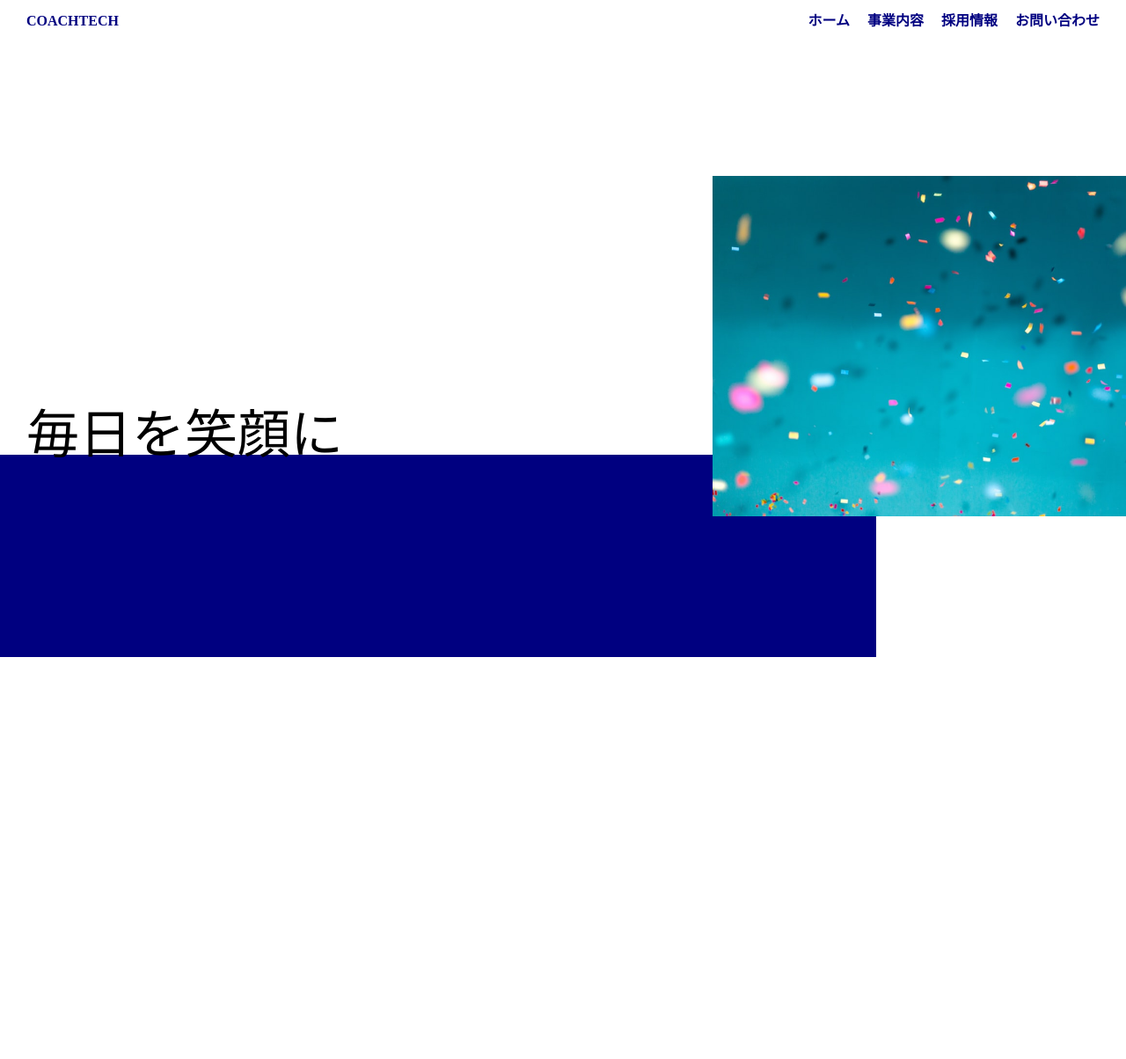
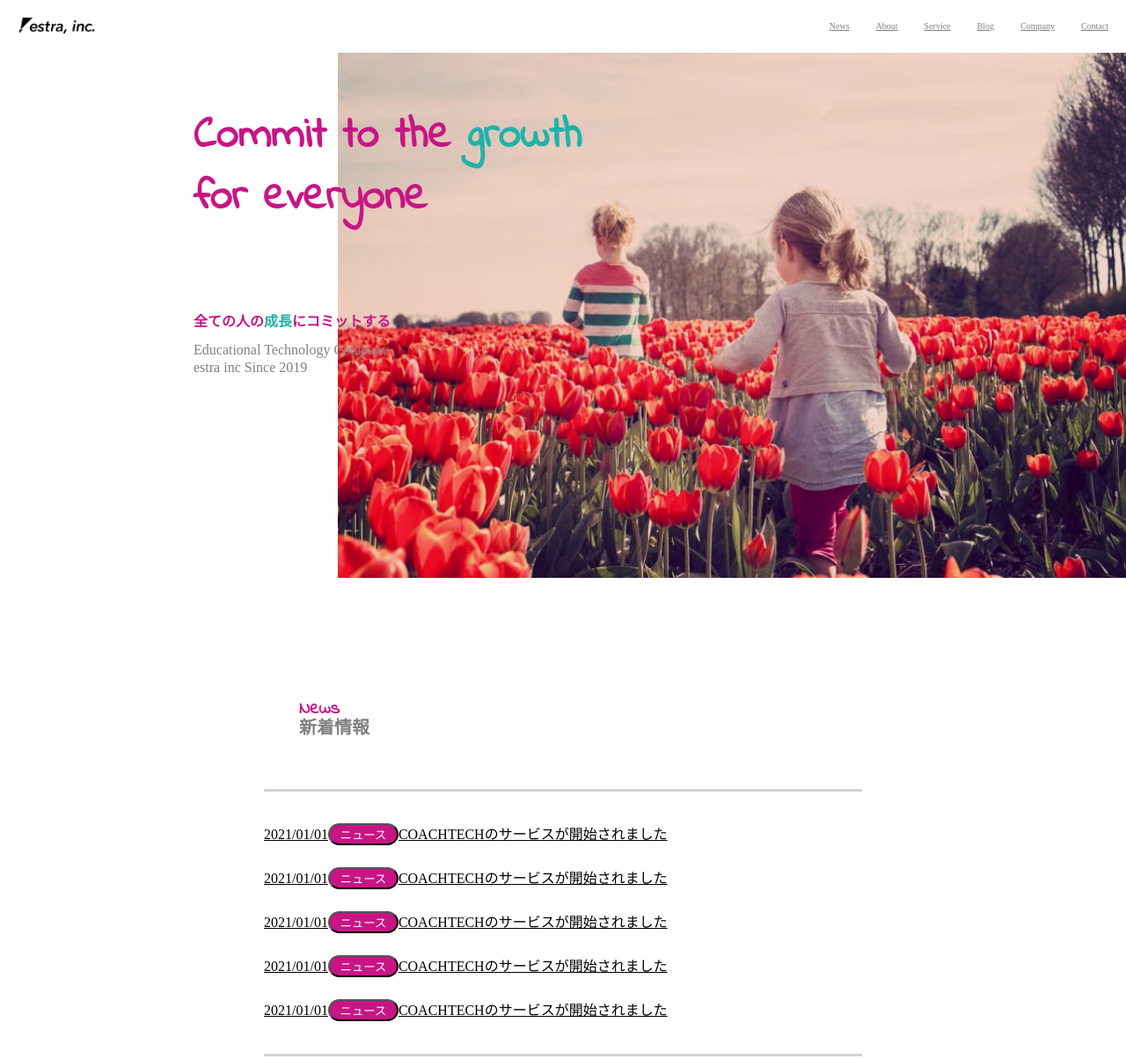
Before and after one commit to seiko112/20210514_okamura, a plain HTML site: page index.html in a window 1280 px wide. Shown: the whole page at 88% size. Before the commit the page ends 800 px from the top, so only its background shows below. Drawn offline with Linux system fonts and the light colour scheme.

Commit message:
first-commit

```diff
--- a/css/style.css
+++ b/css/style.css
@@ -1,51 +1,91 @@
- * {
- margin: 30px;
- padding: 0;
- color: #000080;
- font-weight: bold;
+
+a {
+  text-decoration: none;
+  color: inherit;
 }
-ul {
-  list-style:none;
+h1 img {
+  height: 20px;
 }
-div {
-  padding: 0 30px;
+.header {
+  display: flex;
+  justify-content: space-between;
+  align-items: center;
+  height: 20px;
+  padding: 20px 20px;
+  background-color: none;
+  color: grey;
 }
-.header__float {
-  overflow: hidden;
-  clear: both;
-  line-height: 48px;
+.header-nav-list {
+  display: flex;
+  font-size: 10px;
 }
-.header__float h1 {
-  float: left;
-}
-.header__float nav {
-  float: right;
-}
-.header__float nav ul li{
-  float: left;
-  margin-left: 20px;
+.header-nav-item:not(:last-child) {
+  margin-right: 30px;
 }
 .relative {
   position: relative;
 }
 .relative__img {
-  position: relative;
-  margin: 200px 0 0 750px;
-  display: flex;
-  width: 50%;
+  margin: 0 0 0 auto;
+  display: block;
+  width: 70%;
 }
-.absolute {
+span {
+  color: #20b2aa;
+}
+h2 ,
+h5 {
+  font-family: 'Indie Flower', cursive;
+}
+.abosolute {
   position: absolute;
-  top: 70%;
-  left: 0%;
-  font-size: 60px;
-  font-weight: normal;
-  color: black;
+  top: 10%;
+  color:#c71585;
+  font-size: 50px;
+  line-height: 70px;
+  left: 220px;
 }
-.item {
-  width: 80%;
-  height: 300px;
-  margin: -70px;
-  top: 50px;
-  background: #000080;
+h3 {
+  position: absolute;
+  top: 50%;
+  color: #c71585;
+  font-size: bold;
+  left: 220px;
 }
+h4 {
+  position: absolute;
+  top: 55%;
+  color: grey;
+  font-weight: lighter;
+  line-height: 20px;
+  left: 220px;
+}
+h5 {
+  color: #c71585;
+}
+.news {
+  margin: 100px 300px 0;
+  padding: 40px;
+  line-height: 20px;
+  font-size: 20px;
+  font-weight: bold;
+  color: grey;
+}
+.news_list {
+  margin: 20px 300px;
+  padding: 24px 0;
+  border-top: 3px solid #d3d3d3;
+  border-bottom: 3px solid #d3d3d3;
+}
+button {
+  width: 80px;
+  padding: 1px;
+  border-radius: 30px;
+  color: white;
+  background-color: #c71585;
+}
+ul {
+  list-style: none;
+  line-height: 50px;
+  text-decoration: underline;
+}
--- a/index.html
+++ b/index.html
@@ -5,25 +5,44 @@
   <meta http-equiv="X-UA-Compatible" content="IE=edge">
   <meta name="viewport" content="width=device-width, initial-scale=1.0">
   <title>COACHTECH</title>
-  <link rel="stylesheet" href="css/reset.css" />
   <link rel="stylesheet" href="css/style.css" />
+  <link rel="stylesheet" href="css/reset.css">
+  <link rel="preconnect" href="https://fonts.gstatic.com">
+  <link href="https://fonts.googleapis.com/css2?family=Indie+Flower&display=swap" rel="stylesheet">
 </head>
 <body>
-  <div class="header__float">
-    <h1>COACHTECH</h1>
-    <nav>
-      <ul>
-        <li>ホーム</li>
-        <li>事業内容</li>
-        <li>採用情報</li>
-        <li>お問い合わせ</li>
+  <header class="header">
+    <h1><img src="estra_logo.png"></h1>
+    <nav class="header-nav">
+      <ul class="header-nav-list">
+        <li class="header-nav-item"><a href="news.html">News</a></li>
+        <li class="header-nav-item"><a href="about.html">About</a></li>
+        <li class="header-nav-item"><a href="service.html">Service</a></li>
+        <li class="header-nav-item"><a href="blog.html">Blog</a></li>
+        <li class="header-nav-item"><a href="company.html">Company</a></li>
+        <li class="header-nav-item"><a href="contact.html">Contact</a></li>
       </ul>
     </nav>
-    <div class="relative">
-      <img class="relative__img"src="firstview.jpeg" alt="">
-      <h1 class="absolute">毎日を笑顔に</h1>
+  </header>
+  <div class="relative">
+    <img class="relative__img" src="firstview.jpg" alt="firstview">
+    <h2 class="abosolute">Commit to the <span>growth</span><br>for everyone</h2>
+    <h3>全ての人の<span>成長</span>にコミットする</h3>
+    <h4>Educational Technology Company<br> estra inc Since 2019</h4>
     </div>
-    <div class="item"></div>
+  </div>
+  <div class="news">
+    <h5>News</h5>
+    <p>新着情報</p>
+  </div>
+  <div class="news_list">
+    <ul>
+      <li>2021/01/01<button>ニュース</button>COACHTECHのサービスが開始されました</li>
+      <li>2021/01/01<button>ニュース</button>COACHTECHのサービスが開始されました</li>
+      <li>2021/01/01<button>ニュース</button>COACHTECHのサービスが開始されました</li>
+      <li>2021/01/01<button>ニュース</button>COACHTECHのサービスが開始されました</li>
+      <li>2021/01/01<button>ニュース</button>COACHTECHのサービスが開始されました</li>
+    </ul>
   </div>
 </body>
 </html>
```
Also changed, not shown: about.jpeg (deleted), card.jpg (deleted), elephant.png (deleted), estra_logo.png (added), firstview.jpeg (deleted), firstview.jpg (added), inspiration.svg (deleted), 練習問題/download__icon.svg (deleted), 練習問題/mail.svg (deleted).
